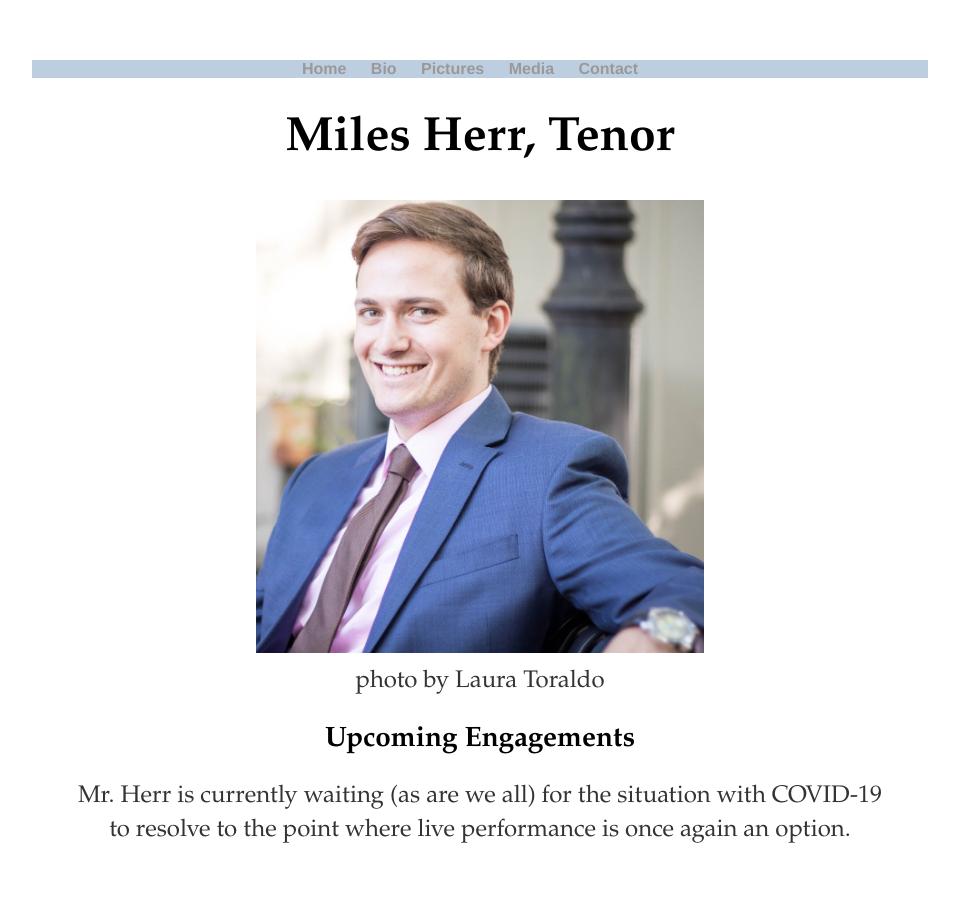
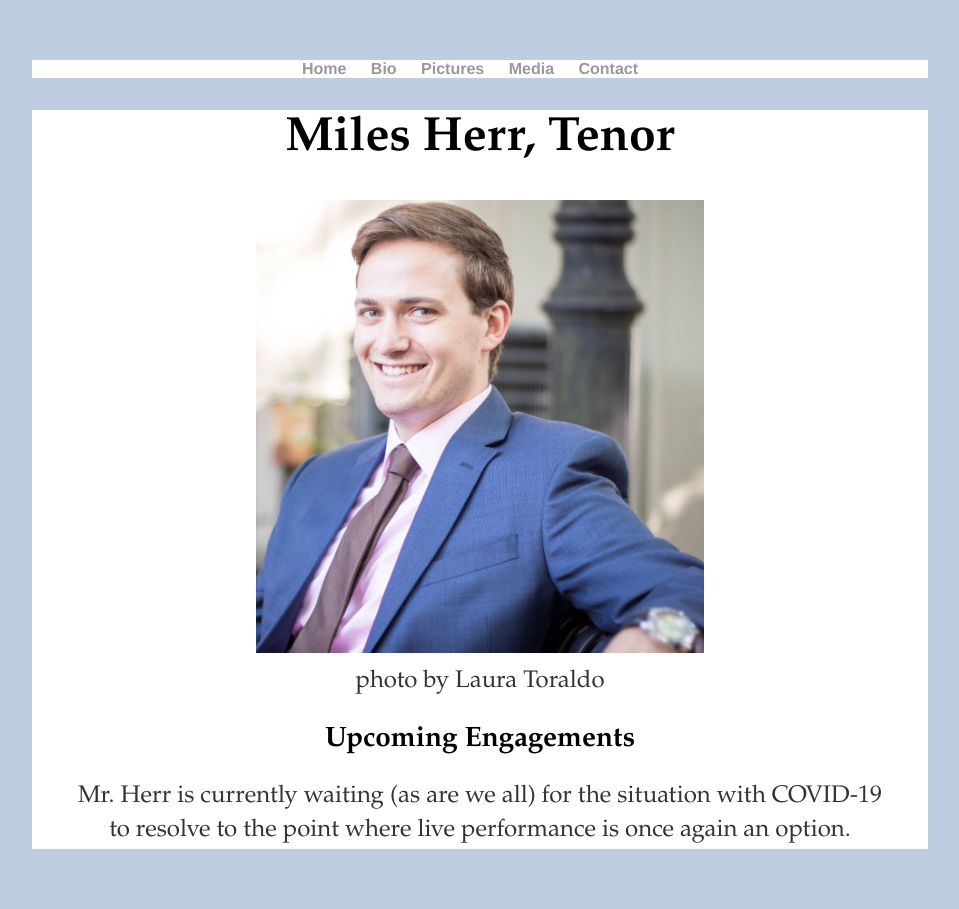
Before and after one commit to leemlb06pmi/leemlb06pmi.github.io, a Jekyll site: the page built from index.html, in a window 1280 px wide. Shown: the whole page, without its empty margins (160-1119 px from the left). Built offline with Jekyll 4.4.1, drawn with Linux system fonts in a browser that asks for light colours.

Commit message:
made body blue, divs white

```diff
--- a/css/main.css
+++ b/css/main.css
@@ -1,8 +1,6 @@
 body {
     margin: 60px auto;
     width: 70%;
-}
-div nav ul {
     background-color:rgba(42,94,155,0.3)
 }
 img{
@@ -10,6 +8,9 @@ img{
 }
 img.sized{
     max-width: 60%;
+}
+div{
+    background-color: rgb(255,255,255)
 }
 nav ul, footer ul {
     font-family:'Helvetica', 'Arial', 'Sans-Serif';
```
